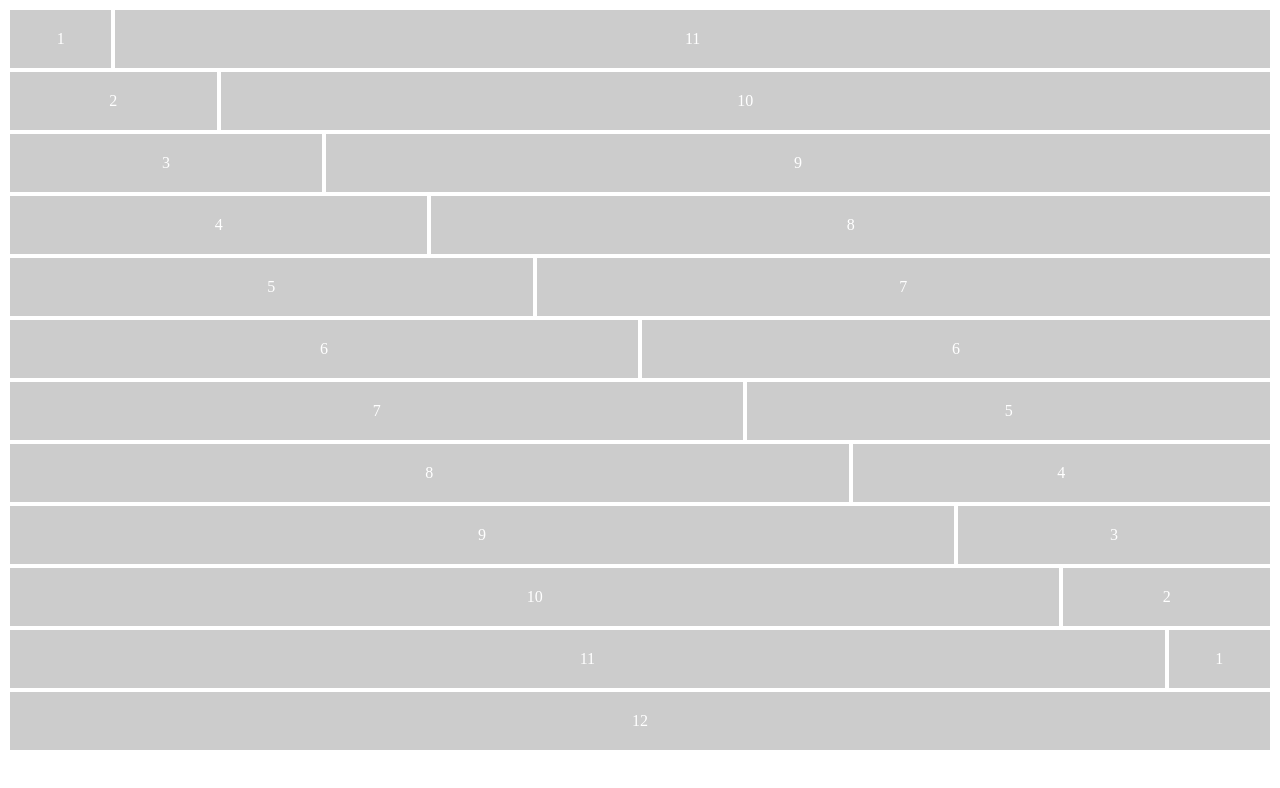
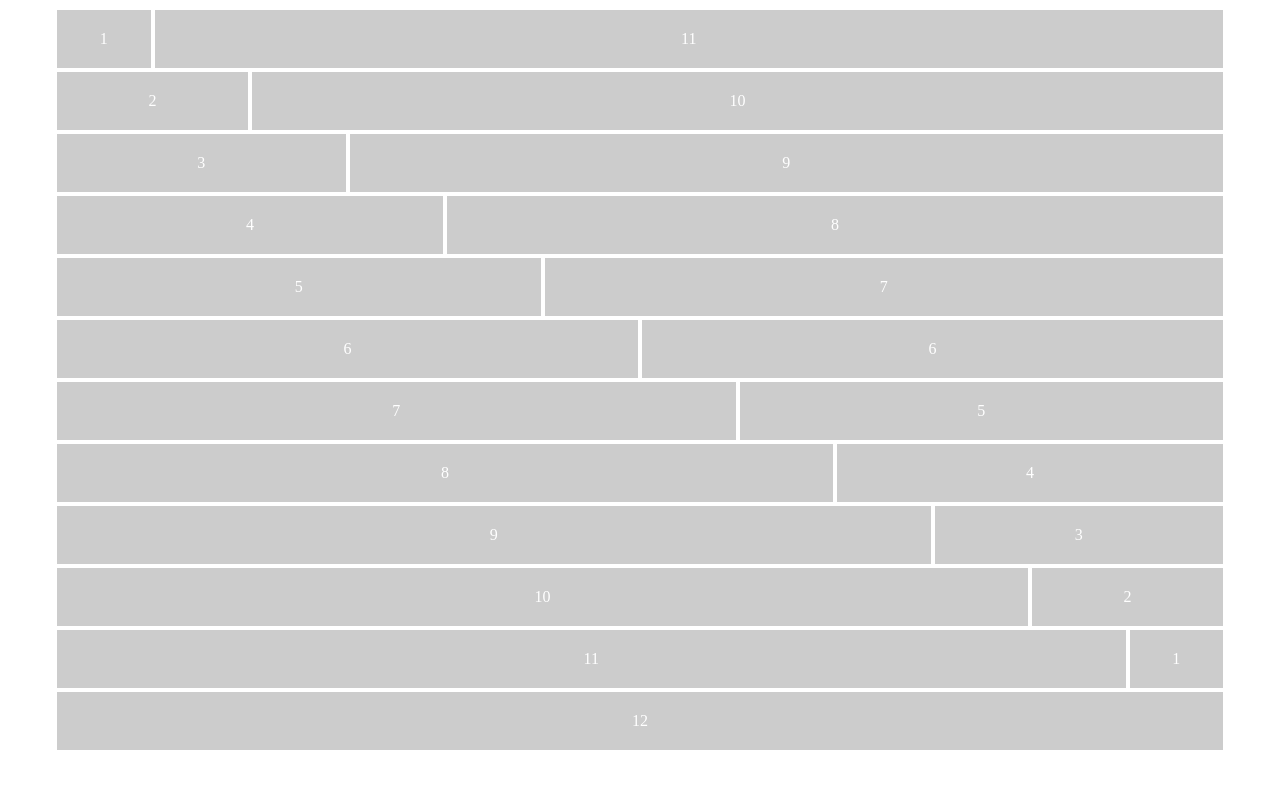
Before and after one commit to thaisrodrigues/fluidGridDemo, a plain HTML site: page index.html in a window 1280 px wide. Drawn offline with Linux system fonts and the light colour scheme.

Commit message:
The media queries is added

```diff
--- a/css/style.css
+++ b/css/style.css
@@ -52,3 +52,24 @@
     text-align: center;
 }
 /*Responsive*/
+@media screen and (min-width:768px){
+    .container{
+        width: 750px;
+    }
+}
+@media screen and (min-width: 992px){
+   .container{
+        width: 970px;
+    }
+}
+@media screen and (min-width: 1200px){
+    .container{
+        width: 1170px;
+    }
+}
+@media screen and (max-width:768px){
+    [class*="col"]{
+        width: 100%;
+        float: none;
+    }
+}
```
